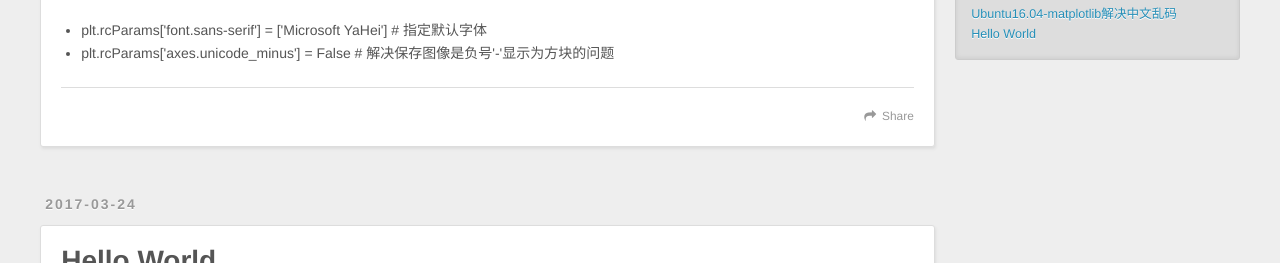
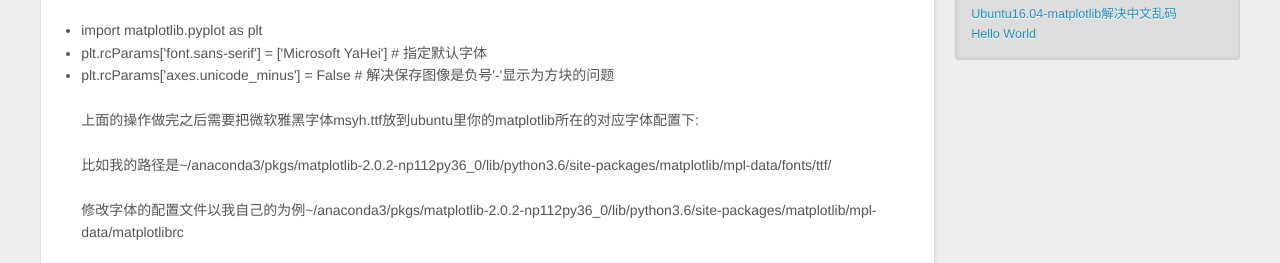
Before and after one commit to cychangyin/cychangyin.github.io, a plain HTML site: page index.html in a window 1280 px wide. Shown: the part 521-784 px from the top of the page. Drawn offline with nearby package versions, Linux system fonts and the light colour scheme.

Commit message:
Update index.html

```diff
--- a/index.html
+++ b/index.html
@@ -93,8 +93,14 @@
         <p>你好，欢迎来到我的个人技术博客！</p>
       <h3>解决matplotlib显示中文问题</h3>
       <ul>
+        <li>import matplotlib.pyplot as plt</li>
         <li>plt.rcParams['font.sans-serif'] = ['Microsoft YaHei']  # 指定默认字体</li>
         <li>plt.rcParams['axes.unicode_minus'] = False  # 解决保存图像是负号'-'显示为方块的问题</li>
+        <p>上面的操作做完之后需要把微软雅黑字体msyh.ttf放到ubuntu里你的matplotlib所在的对应字体配置下:</p>
+        <p>比如我的路径是~/anaconda3/pkgs/matplotlib-2.0.2-np112py36_0/lib/python3.6/site-packages/matplotlib/mpl-data/fonts/ttf/</p>
+        <p>修改字体的配置文件以我自己的为例~/anaconda3/pkgs/matplotlib-2.0.2-np112py36_0/lib/python3.6/site-packages/matplotlib/mpl-data/matplotlibrc</p>
+        <p>要修改的地方就2个：font.family : sans-serif  注释打开；  font.sans-serif : <b>Microsoft YaHei</b>,DejaVu Sans, Bitstream Vera Sans, Lucida Grande, Verdana, Geneva, Lucid, Arial, Helvetica, Avant Garde,sans-serif
+</p>
       </ul>
 
     </div>
```
